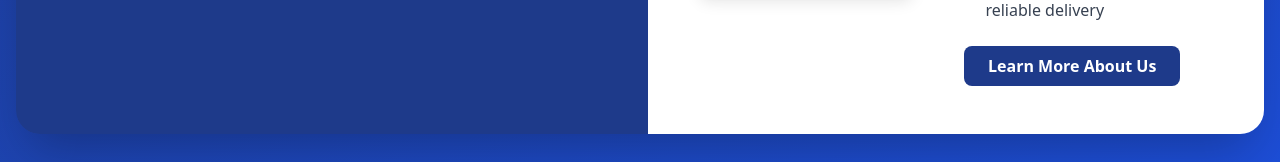
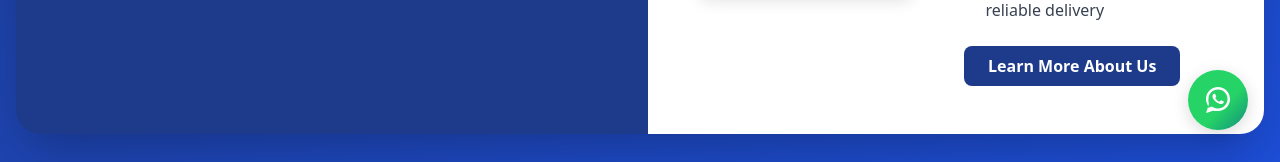
Before and after one commit to Aman-Sigroha/bgm_sons_design, a React (Vite) app in the folder frontend/: page / in a window 1280 px wide. Shown: the part 638-800 px from the top of the page. Built offline with nearby package versions, Linux system fonts and the light colour scheme; no server answers.

Commit message:
added a whatsappbutton

```diff
--- a/frontend/src/App.tsx
+++ b/frontend/src/App.tsx
@@ -11,6 +11,7 @@ import AdminDashboardPage from './pages/AdminDashboardPage';
 import AddProductPage from './pages/AddProductPage';
 import EditProductPage from './pages/EditProductPage';
 import ProductDetailsPage from './pages/ProductDetailsPage';
+import WhatsAppButton from './components/layout/WhatsAppButton';
 
 function App() {
   const location = useLocation();
@@ -34,6 +35,7 @@ function App() {
         </Routes>
       </main>
       {!isAdminRoute && <Footer />}
+      {!isAdminRoute && <WhatsAppButton />}
     </div>
   );
 }
--- /dev/null
+++ b/frontend/src/components/layout/WhatsAppButton.tsx
@@ -0,0 +1,43 @@
+import React from 'react';
+
+const whatsappNumber = '919999999999'; // e.g., 919999999999
+
+const WhatsAppButton: React.FC = () => (
+  <a
+    href={`https://wa.me/${whatsappNumber}`}
+    target="_blank"
+    rel="noopener noreferrer"
+    aria-label="Chat on WhatsApp"
+    style={{
+      position: 'fixed',
+      bottom: '2rem',
+      right: '2rem',
+      zIndex: 1000,
+      background: 'linear-gradient(135deg, #25D366 60%, #128C7E 100%)',
+      borderRadius: '50%',
+      width: '60px',
+      height: '60px',
+      display: 'flex',
+      alignItems: 'center',
+      justifyContent: 'center',
+      boxShadow: '0 4px 16px rgba(0,0,0,0.15)',
+      transition: 'box-shadow 0.2s',
+      cursor: 'pointer',
+    }}
+    onMouseOver={e => (e.currentTarget.style.boxShadow = '0 8px 24px rgba(0,0,0,0.25)')}
+    onMouseOut={e => (e.currentTarget.style.boxShadow = '0 4px 16px rgba(0,0,0,0.15)')}
+  >
+    <svg
+      width="32"
+      height="32"
+      viewBox="0 0 32 32"
+      fill="white"
+      xmlns="http://www.w3.org/2000/svg"
+    >
+      <circle cx="16" cy="16" r="16" fill="none"/>
+      <path d="M16 3C9.373 3 4 8.373 4 15c0 2.65.87 5.1 2.36 7.13L4 29l7.13-2.36A11.93 11.93 0 0 0 16 27c6.627 0 12-5.373 12-12S22.627 3 16 3zm0 21.5c-2.1 0-4.09-.65-5.74-1.77l-.41-.26-4.24 1.41 1.41-4.24-.26-.41A9.48 9.48 0 0 1 6.5 15c0-5.24 4.26-9.5 9.5-9.5s9.5 4.26 9.5 9.5-4.26 9.5-9.5 9.5zm5.13-7.36c-.28-.14-1.65-.81-1.9-.9-.25-.09-.43-.14-.61.14-.18.28-.7.9-.86 1.08-.16.18-.32.2-.6.07-.28-.14-1.18-.44-2.25-1.4-.83-.74-1.39-1.65-1.55-1.93-.16-.28-.02-.43.12-.57.13-.13.28-.32.42-.48.14-.16.18-.28.28-.46.09-.18.05-.34-.02-.48-.07-.14-.61-1.47-.84-2.01-.22-.53-.45-.46-.61-.47-.16-.01-.34-.01-.52-.01-.18 0-.48.07-.73.34-.25.27-.97.95-.97 2.32 0 1.37.99 2.7 1.13 2.89.14.18 1.95 2.98 4.74 4.06.66.28 1.18.45 1.58.58.66.21 1.26.18 1.73.11.53-.08 1.65-.67 1.88-1.32.23-.65.23-1.2.16-1.32-.07-.12-.25-.18-.53-.32z"/>
+    </svg>
+  </a>
+);
+
+export default WhatsAppButton;
```
Also changed, not shown: 1 other file (tests, documents, lock files or other folders).
